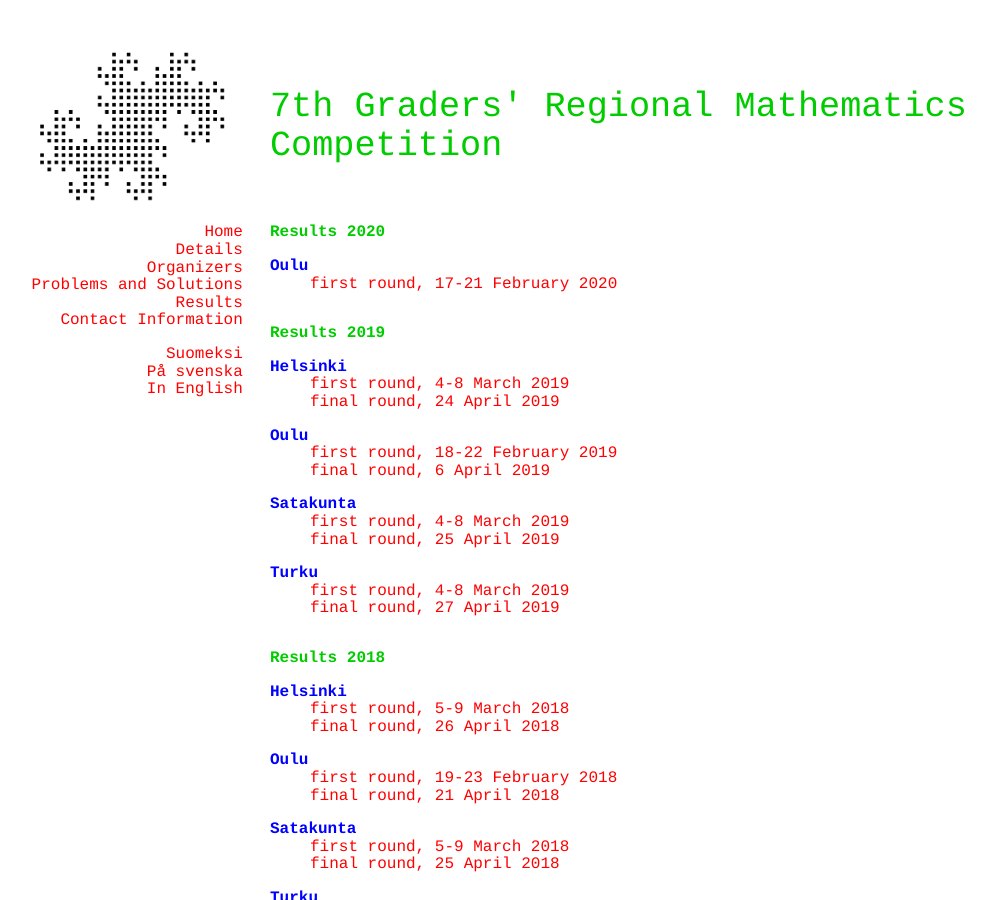
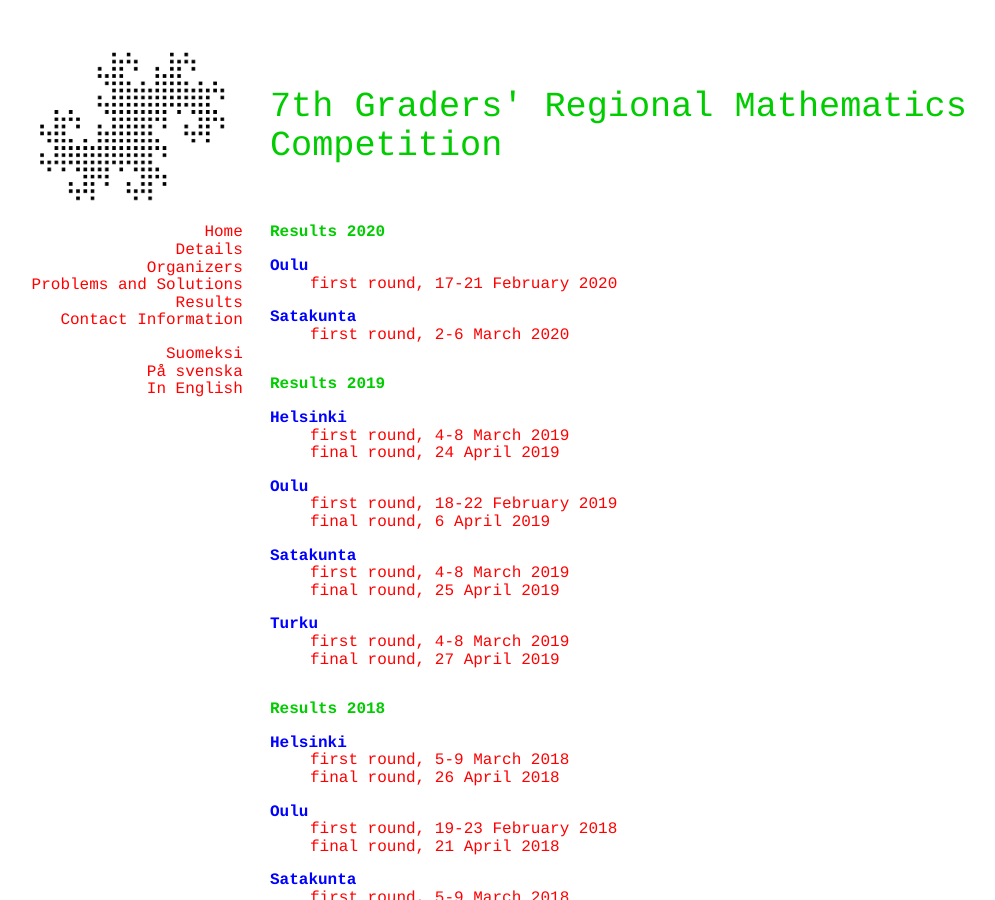
Before and after one commit to matematiikkakilpailut/matematiikkakilpailut.github.io, a Jekyll site: the page built from seiskat/en/results.html, in a window 1280 px wide and 900 px high. Shown: the whole window, without its empty margins (50-1045 px from the left). Built offline with Jekyll 4.4.1, drawn with Linux system fonts in a browser that asks for light colours.

Commit message:
Update results.html
Satakunnan alkukisan tulokset

```diff
--- a/seiskat/en/results.html
+++ b/seiskat/en/results.html
@@ -5,8 +5,10 @@
 <h2 id="results-2020">Results 2020</h2>
 
 <dl>
-<dt>Oulu</dt>
-<dd><a href="2020/o_tulokset.pdf">first round, 17-21 February 2020</a></dd>
+   <dt>Oulu</dt>
+   <dd><a href="2020/o_tulokset.pdf">first round, 17-21 February 2020</a></dd>
+  <dt>Satakunta</dt>
+  <dd><a href="2020/s_tulokset.pdf">first round, 2-6 March 2020</a></dd>
 </dl>
 
 <h2 id="results-2019">Results 2019</h2>
```
